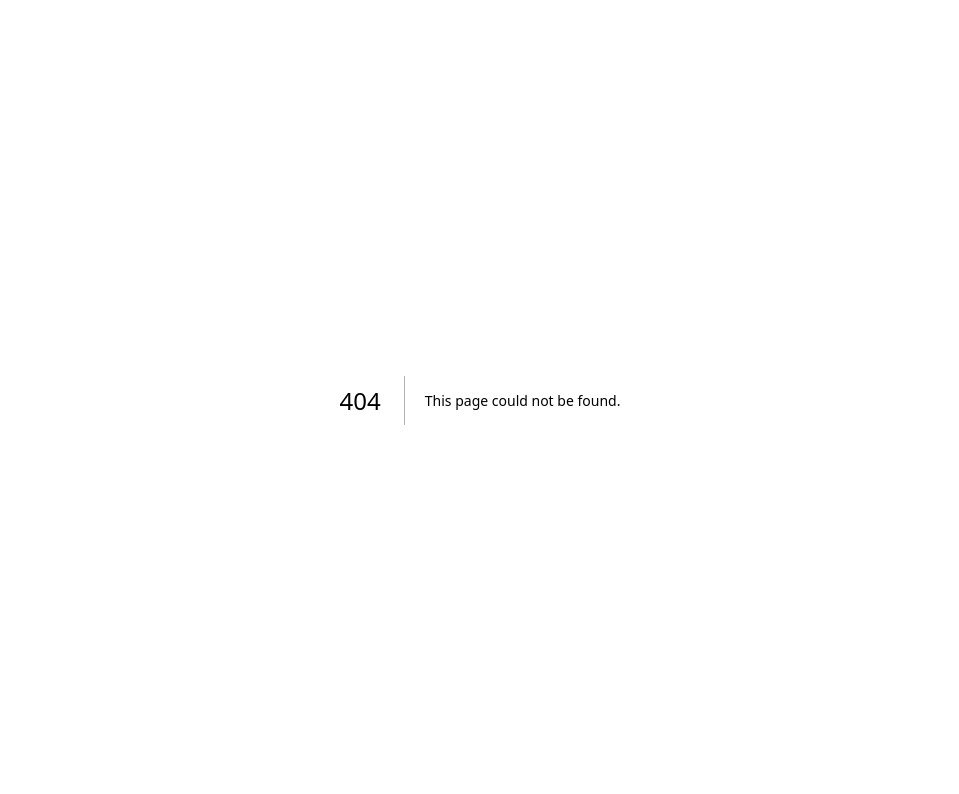
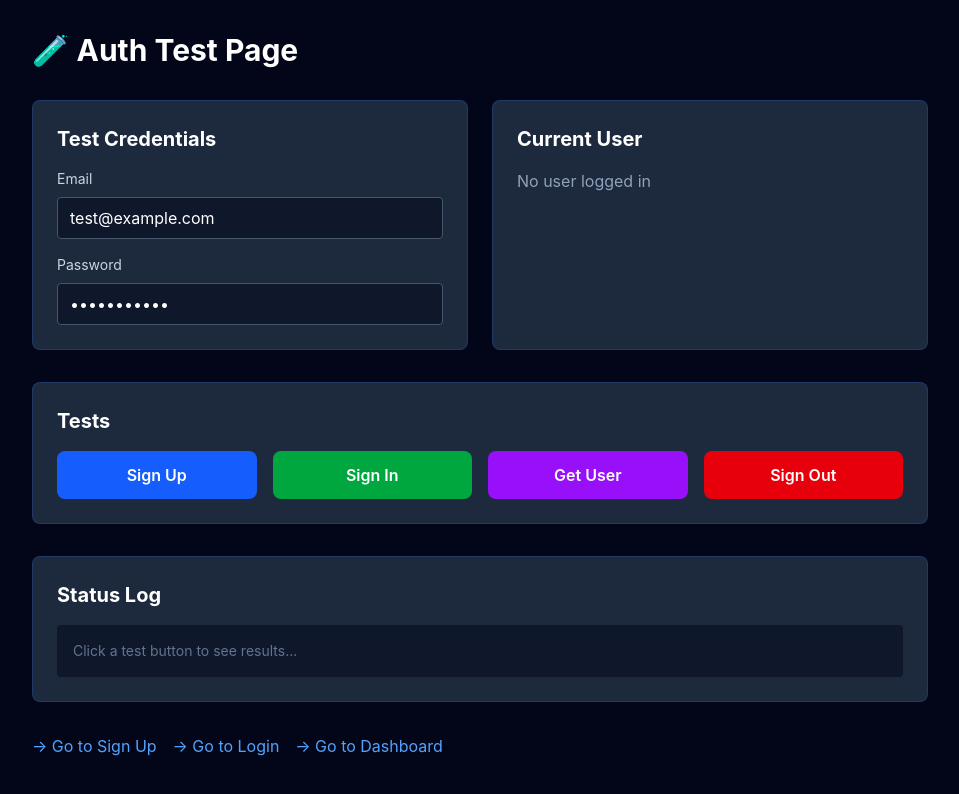
Before and after one commit to Sunnyg83/TradeStack, a Next.js app: page /test-auth in a window 1280 px wide. Before the commit this address had no page. Shown: the top 794 px of the page, without its empty margins (160-1119 px from the left). Built offline with nearby package versions, Linux system fonts and the light colour scheme.

Commit message:
add auth test page and debug logging

```diff
--- a/app/login/page.tsx
+++ b/app/login/page.tsx
@@ -17,17 +17,28 @@ export default function LoginPage() {
     setError('')
     setLoading(true)
 
+    console.log('[Login] Starting login process...')
+
     try {
       const supabase = createClient()
+      console.log('[Login] Supabase client created')
+
       const { data, error } = await supabase.auth.signInWithPassword({
         email,
         password,
       })
 
-      if (error) throw error
+      if (error) {
+        console.error('[Login] Error:', error)
+        throw error
+      }
+
+      console.log('[Login] Success! User:', data.user?.id)
+      console.log('[Login] Session:', data.session ? 'Yes' : 'No')
 
       // Check if user has profile
       if (data.user) {
+        console.log('[Login] Checking for profile...')
         const { data: profile } = await supabase
           .from('profiles')
           .select('id')
@@ -36,14 +47,17 @@ export default function LoginPage() {
 
         if (profile) {
           // Has profile -> dashboard
+          console.log('[Login] Profile found, redirecting to dashboard')
           router.push('/dashboard')
         } else {
           // No profile -> onboarding
+          console.log('[Login] No profile, redirecting to onboarding')
           router.push('/onboarding')
         }
         router.refresh()
       }
     } catch (error: any) {
+      console.error('[Login] Exception:', error)
       setError(error.message || 'An error occurred')
     } finally {
       setLoading(false)
--- a/app/signup/page.tsx
+++ b/app/signup/page.tsx
@@ -17,9 +17,13 @@ export default function SignupPage() {
     setError('')
     setLoading(true)
 
+    console.log('[Signup] Starting signup process...')
+
     try {
       const supabase = createClient()
-      const { error } = await supabase.auth.signUp({
+      console.log('[Signup] Supabase client created')
+
+      const { data, error } = await supabase.auth.signUp({
         email,
         password,
         options: {
@@ -27,12 +31,20 @@ export default function SignupPage() {
         }
       })
 
-      if (error) throw error
+      if (error) {
+        console.error('[Signup] Error:', error)
+        throw error
+      }
+
+      console.log('[Signup] Success! User:', data.user?.id)
+      console.log('[Signup] Session:', data.session ? 'Yes' : 'No')
 
       // Redirect to onboarding after signup
+      console.log('[Signup] Redirecting to onboarding...')
       router.push('/onboarding')
       router.refresh()
     } catch (error: any) {
+      console.error('[Signup] Exception:', error)
       setError(error.message || 'An error occurred')
     } finally {
       setLoading(false)
--- /dev/null
+++ b/app/test-auth/page.tsx
@@ -0,0 +1,225 @@
+'use client'
+
+import { useState } from 'react'
+import { createClient } from '@/lib/supabase/client'
+
+export default function TestAuthPage() {
+  const [email, setEmail] = useState('test@example.com')
+  const [password, setPassword] = useState('password123')
+  const [status, setStatus] = useState<string[]>([])
+  const [user, setUser] = useState<any>(null)
+
+  const addLog = (message: string) => {
+    setStatus(prev => [...prev, `${new Date().toISOString()}: ${message}`])
+    console.log(message)
+  }
+
+  const testSignUp = async () => {
+    setStatus([])
+    addLog('🧪 Testing Sign Up...')
+
+    try {
+      const supabase = createClient()
+      addLog('✅ Supabase client created')
+
+      const { data, error } = await supabase.auth.signUp({
+        email,
+        password,
+      })
+
+      if (error) {
+        addLog(`❌ Sign up error: ${error.message}`)
+        return
+      }
+
+      addLog(`✅ Sign up successful!`)
+      addLog(`User ID: ${data.user?.id}`)
+      addLog(`Email: ${data.user?.email}`)
+      addLog(`Session: ${data.session ? 'Yes' : 'No'}`)
+      setUser(data.user)
+    } catch (err: any) {
+      addLog(`❌ Exception: ${err.message}`)
+    }
+  }
+
+  const testSignIn = async () => {
+    setStatus([])
+    addLog('🧪 Testing Sign In...')
+
+    try {
+      const supabase = createClient()
+      addLog('✅ Supabase client created')
+
+      const { data, error } = await supabase.auth.signInWithPassword({
+        email,
+        password,
+      })
+
+      if (error) {
+        addLog(`❌ Sign in error: ${error.message}`)
+        return
+      }
+
+      addLog(`✅ Sign in successful!`)
+      addLog(`User ID: ${data.user?.id}`)
+      addLog(`Email: ${data.user?.email}`)
+      addLog(`Session: ${data.session ? 'Yes' : 'No'}`)
+      setUser(data.user)
+    } catch (err: any) {
+      addLog(`❌ Exception: ${err.message}`)
+    }
+  }
+
+  const testGetUser = async () => {
+    setStatus([])
+    addLog('🧪 Testing Get User...')
+
+    try {
+      const supabase = createClient()
+      addLog('✅ Supabase client created')
+
+      const { data, error } = await supabase.auth.getUser()
+
+      if (error) {
+        addLog(`❌ Get user error: ${error.message}`)
+        return
+      }
+
+      if (data.user) {
+        addLog(`✅ User found!`)
+        addLog(`User ID: ${data.user.id}`)
+        addLog(`Email: ${data.user.email}`)
+        setUser(data.user)
+      } else {
+        addLog(`⚠️ No user logged in`)
+      }
+    } catch (err: any) {
+      addLog(`❌ Exception: ${err.message}`)
+    }
+  }
+
+  const testSignOut = async () => {
+    setStatus([])
+    addLog('🧪 Testing Sign Out...')
+
+    try {
+      const supabase = createClient()
+      const { error } = await supabase.auth.signOut()
+
+      if (error) {
+        addLog(`❌ Sign out error: ${error.message}`)
+        return
+      }
+
+      addLog(`✅ Sign out successful!`)
+      setUser(null)
+    } catch (err: any) {
+      addLog(`❌ Exception: ${err.message}`)
+    }
+  }
+
+  return (
+    <div className="min-h-screen bg-slate-950 p-8">
+      <div className="max-w-4xl mx-auto">
+        <h1 className="text-3xl font-bold text-white mb-8">🧪 Auth Test Page</h1>
+
+        <div className="grid grid-cols-1 md:grid-cols-2 gap-6 mb-8">
+          {/* Test Credentials */}
+          <div className="bg-slate-800 rounded-lg p-6 border border-blue-500/20">
+            <h2 className="text-xl font-bold text-white mb-4">Test Credentials</h2>
+            <div className="space-y-4">
+              <div>
+                <label className="block text-sm text-slate-300 mb-2">Email</label>
+                <input
+                  type="email"
+                  value={email}
+                  onChange={(e) => setEmail(e.target.value)}
+                  className="w-full bg-slate-900 border border-slate-600 rounded px-3 py-2 text-white"
+                />
+              </div>
+              <div>
+                <label className="block text-sm text-slate-300 mb-2">Password</label>
+                <input
+                  type="password"
+                  value={password}
+                  onChange={(e) => setPassword(e.target.value)}
+                  className="w-full bg-slate-900 border border-slate-600 rounded px-3 py-2 text-white"
+                />
+              </div>
+            </div>
+          </div>
+
+          {/* Current User */}
+          <div className="bg-slate-800 rounded-lg p-6 border border-blue-500/20">
+            <h2 className="text-xl font-bold text-white mb-4">Current User</h2>
+            {user ? (
+              <div className="space-y-2 text-sm">
+                <p className="text-green-400">✅ Logged In</p>
+                <p className="text-slate-300">ID: {user.id}</p>
+                <p className="text-slate-300">Email: {user.email}</p>
+              </div>
+            ) : (
+              <p className="text-slate-400">No user logged in</p>
+            )}
+          </div>
+        </div>
+
+        {/* Test Buttons */}
+        <div className="bg-slate-800 rounded-lg p-6 border border-blue-500/20 mb-8">
+          <h2 className="text-xl font-bold text-white mb-4">Tests</h2>
+          <div className="grid grid-cols-2 md:grid-cols-4 gap-4">
+            <button
+              onClick={testSignUp}
+              className="bg-blue-600 hover:bg-blue-500 text-white px-4 py-3 rounded-lg font-semibold transition"
+            >
+              Sign Up
+            </button>
+            <button
+              onClick={testSignIn}
+              className="bg-green-600 hover:bg-green-500 text-white px-4 py-3 rounded-lg font-semibold transition"
+            >
+              Sign In
+            </button>
+            <button
+              onClick={testGetUser}
+              className="bg-purple-600 hover:bg-purple-500 text-white px-4 py-3 rounded-lg font-semibold transition"
+            >
+              Get User
+            </button>
+            <button
+              onClick={testSignOut}
+              className="bg-red-600 hover:bg-red-500 text-white px-4 py-3 rounded-lg font-semibold transition"
+            >
+              Sign Out
+            </button>
+          </div>
+        </div>
+
+        {/* Status Log */}
+        <div className="bg-slate-800 rounded-lg p-6 border border-blue-500/20">
+          <h2 className="text-xl font-bold text-white mb-4">Status Log</h2>
+          <div className="bg-slate-900 rounded p-4 max-h-96 overflow-auto">
+            {status.length === 0 ? (
+              <p className="text-slate-500 text-sm">Click a test button to see results...</p>
+            ) : (
+              <div className="space-y-1">
+                {status.map((log, i) => (
+                  <div key={i} className="text-sm font-mono text-slate-300">
+                    {log}
+                  </div>
+                ))}
+              </div>
+            )}
+          </div>
+        </div>
+
+        {/* Quick Links */}
+        <div className="mt-8 flex gap-4">
+          <a href="/signup" className="text-blue-400 hover:text-blue-300">→ Go to Sign Up</a>
+          <a href="/login" className="text-blue-400 hover:text-blue-300">→ Go to Login</a>
+          <a href="/dashboard" className="text-blue-400 hover:text-blue-300">→ Go to Dashboard</a>
+        </div>
+      </div>
+    </div>
+  )
+}
--- a/middleware.ts
+++ b/middleware.ts
@@ -36,6 +36,7 @@ export async function middleware(request: NextRequest) {
     !request.nextUrl.pathname.startsWith('/signup') &&
     !request.nextUrl.pathname.startsWith('/auth') &&
     !request.nextUrl.pathname.startsWith('/api') &&
+    !request.nextUrl.pathname.startsWith('/test-auth') &&
     request.nextUrl.pathname !== '/'
   ) {
     return NextResponse.redirect(new URL('/login', request.url))
```
